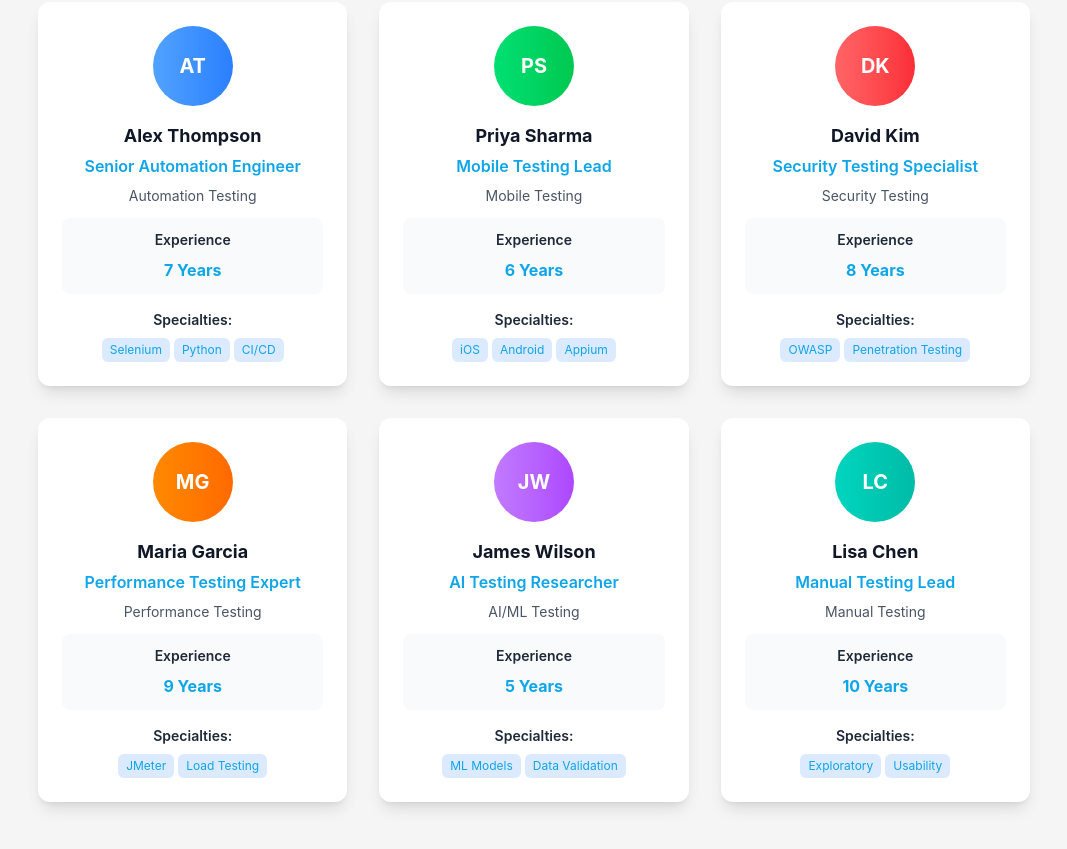
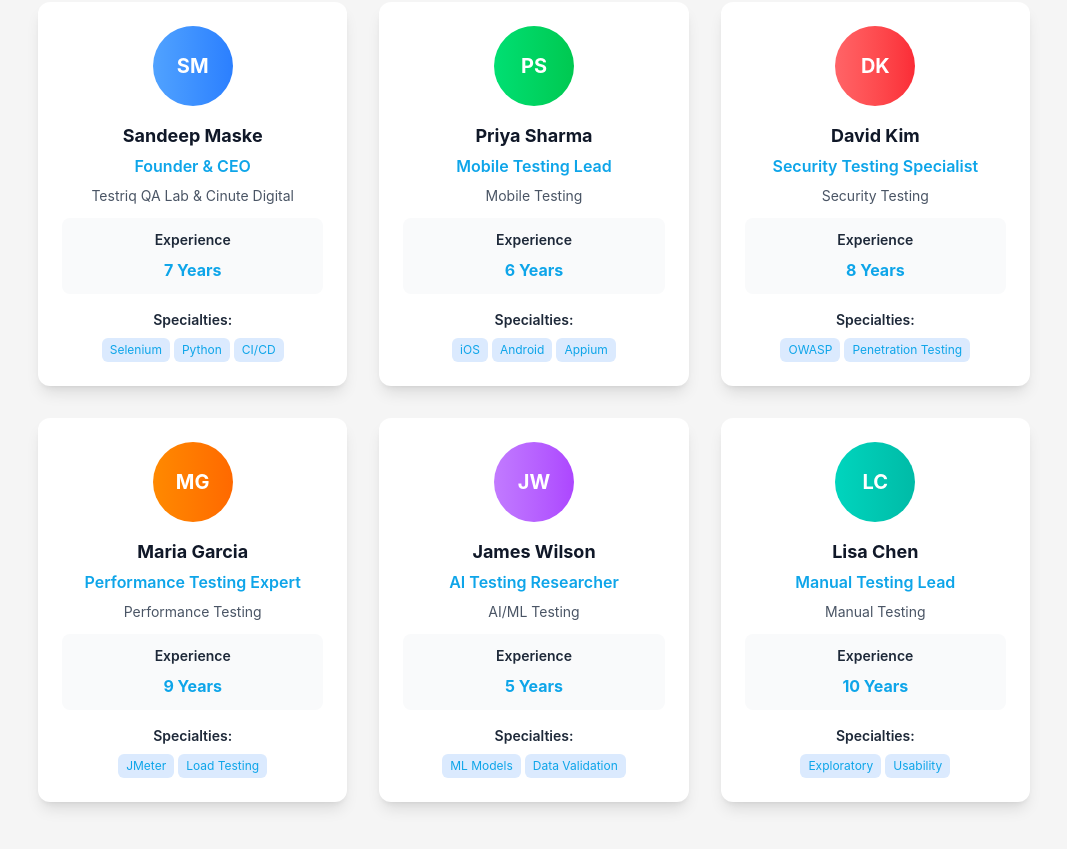
Before and after one commit to prakash47/testrq-3.0, a Next.js app: page /our-team in a window 1280 px wide. Shown: the part 4800-5649 px from the top of the page, without its empty margins (106-1173 px from the left). Built offline with nearby package versions, Linux system fonts and the light colour scheme.

Commit message:
started working on Our team

```diff
--- a/src/components/layout/Header.tsx
+++ b/src/components/layout/Header.tsx
@@ -48,8 +48,8 @@ const Navbar = () => {
       label: "Company",
       link: "",
       submenu: [
-        { label: "About Us", link: "/about" },
-        { label: "Our Team", link: "/team" },
+        { label: "About Us", link: "/about-us" },
+        { label: "Our Team", link: "/our-team" },
       ],
     },
     {
--- a/src/components/sections/TeamMembersSection.tsx
+++ b/src/components/sections/TeamMembersSection.tsx
@@ -55,9 +55,9 @@ const TeamMembersSection = () => {
 
   const teamMembers = [
     {
-      name: "Alex Thompson",
-      role: "Senior Automation Engineer",
-      department: "Automation Testing",
+      name: "Sandeep Maske",
+      role: "Founder & CEO",
+      department: "Testriq QA Lab & Cinute Digital",
       experience: "7 Years",
       specialties: ["Selenium", "Python", "CI/CD"],
       gradient: "from-blue-400 to-blue-500",
```
Also changed, not shown: public/sandeep-maske-img.webp (added).
